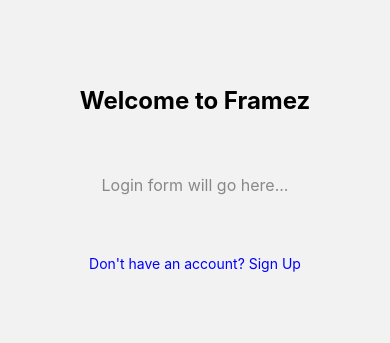
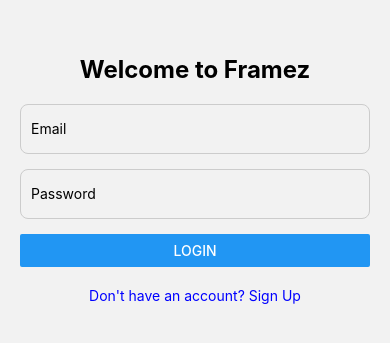
Before and after one commit to Holupeter/app-framez, a React Native app: screen /Login in a window 390 px wide. Shown: the part 243-586 px from the top of the page. Built offline with nearby package versions, Linux system fonts and the light colour scheme; no server answers.

Commit message:
feat(auth): implement logout functionality on profile screen

```diff
--- a/package.json
+++ b/package.json
@@ -9,6 +9,7 @@
     "web": "expo start --web"
   },
   "dependencies": {
+    "@react-native-async-storage/async-storage": "2.2.0",
     "@react-navigation/bottom-tabs": "^7.8.4",
     "@react-navigation/native": "^7.1.19",
     "@react-navigation/native-stack": "^7.6.2",
--- a/src/screens/LoginScreen.js
+++ b/src/screens/LoginScreen.js
@@ -1,14 +1,62 @@
-import React from 'react';
-import { View, Text, StyleSheet, Button, TouchableOpacity } from 'react-native';
+import React, { useState } from 'react';
+import { View, Text, StyleSheet, TextInput, Button, TouchableOpacity, Alert } from 'react-native';
 
-// We get the 'navigation' prop automatically from React Navigation
+// Import Firebase auth
+import { signInWithEmailAndPassword } from 'firebase/auth';
+import { auth } from '../firebaseConfig'; // Import our auth export
+
 const LoginScreen = ({ navigation }) => {
+  const [email, setEmail] = useState('');
+  const [password, setPassword] = useState('');
+  const [loading, setLoading] = useState(false);
+
+  // This function will handle the login logic
+  const handleLogin = async () => {
+    if (email === '' || password === '') {
+      Alert.alert('Missing fields', 'Please enter both email and password.');
+      return;
+    }
+
+    setLoading(true);
+    try {
+      // This is the Firebase function to sign in a user
+      const userCredential = await signInWithEmailAndPassword(auth, email, password);
+
+      // Just like with signup, 'onAuthStateChanged' in App.js
+      // will see this change and automatically navigate to the app.
+      console.log('User logged in!', userCredential.user.email);
+
+    } catch (error) {
+      // Handle errors (e.g., wrong password, user not found)
+      console.error(error);
+      Alert.alert('Login Error', 'Invalid email or password.');
+    } finally {
+      setLoading(false);
+    }
+  };
+
   return (
     <View style={styles.container}>
       <Text style={styles.title}>Welcome to Framez</Text>
 
-      {/* We will build out this form in the next step! */}
-      <Text style={styles.placeholder}>Login form will go here...</Text>
+      <TextInput
+        style={styles.input}
+        placeholder="Email"
+        value={email}
+        onChangeText={setEmail}
+        autoCapitalize="none"
+        keyboardType="email-address"
+      />
+
+      <TextInput
+        style={styles.input}
+        placeholder="Password"
+        value={password}
+        onChangeText={setPassword}
+        secureTextEntry
+      />
+
+      <Button title={loading ? 'Logging in...' : 'Login'} onPress={handleLogin} disabled={loading} />
 
       <TouchableOpacity onPress={() => navigation.navigate('Signup')}>
         <Text style={styles.switchText}>
@@ -19,26 +67,32 @@ const LoginScreen = ({ navigation }) => {
   );
 };
 
+// Add the styles from SignupScreen.js
 const styles = StyleSheet.create({
   container: {
     flex: 1,
     justifyContent: 'center',
-    alignItems: 'center',
     padding: 20,
   },
   title: {
     fontSize: 24,
     fontWeight: 'bold',
     marginBottom: 20,
+    textAlign: 'center',
   },
-  placeholder: {
-    marginVertical: 40,
-    fontSize: 16,
-    color: '#888',
+  input: {
+    width: '100%',
+    height: 50,
+    borderWidth: 1,
+    borderColor: '#ccc',
+    borderRadius: 8,
+    paddingHorizontal: 10,
+    marginBottom: 15,
   },
   switchText: {
     marginTop: 20,
     color: 'blue',
+    textAlign: 'center',
   },
 });
 
--- a/src/screens/ProfileScreen.js
+++ b/src/screens/ProfileScreen.js
@@ -1,10 +1,36 @@
 import React from 'react';
-import { View, Text, StyleSheet } from 'react-native';
+import { View, Text, StyleSheet, Button, Alert } from 'react-native';
+
+// Import Firebase auth
+import { signOut } from 'firebase/auth';
+import { auth } from '../firebaseConfig'; // Import our auth export
 
 const ProfileScreen = () => {
+
+  // This function will handle the logout logic
+  const handleLogout = async () => {
+    try {
+      // This is the Firebase function to sign out
+      await signOut(auth);
+
+      // And again... 'onAuthStateChanged' in App.js
+      // will see this! It will set the user to 'null'
+      // and automatically navigate back to the AuthNavigator.
+      console.log('User logged out!');
+
+    } catch (error) {
+      console.error(error);
+      Alert.alert('Logout Error', error.message);
+    }
+  };
+
   return (
     <View style={styles.container}>
-      <Text>Profile Screen</Text>
+      <Text style={styles.title}>Profile Screen</Text>
+
+      {/* We will add profile info here later */}
+
+      <Button title="Log Out" onPress={handleLogout} color="red" />
     </View>
   );
 };
@@ -14,7 +40,13 @@ const styles = StyleSheet.create({
     flex: 1,
     justifyContent: 'center',
     alignItems: 'center',
+    padding: 20,
   },
+  title: {
+    fontSize: 22,
+    fontWeight: 'bold',
+    marginBottom: 20,
+  }
 });
 
 export default ProfileScreen;
```
Also changed, not shown: 1 other file (tests, documents, lock files or other folders).
